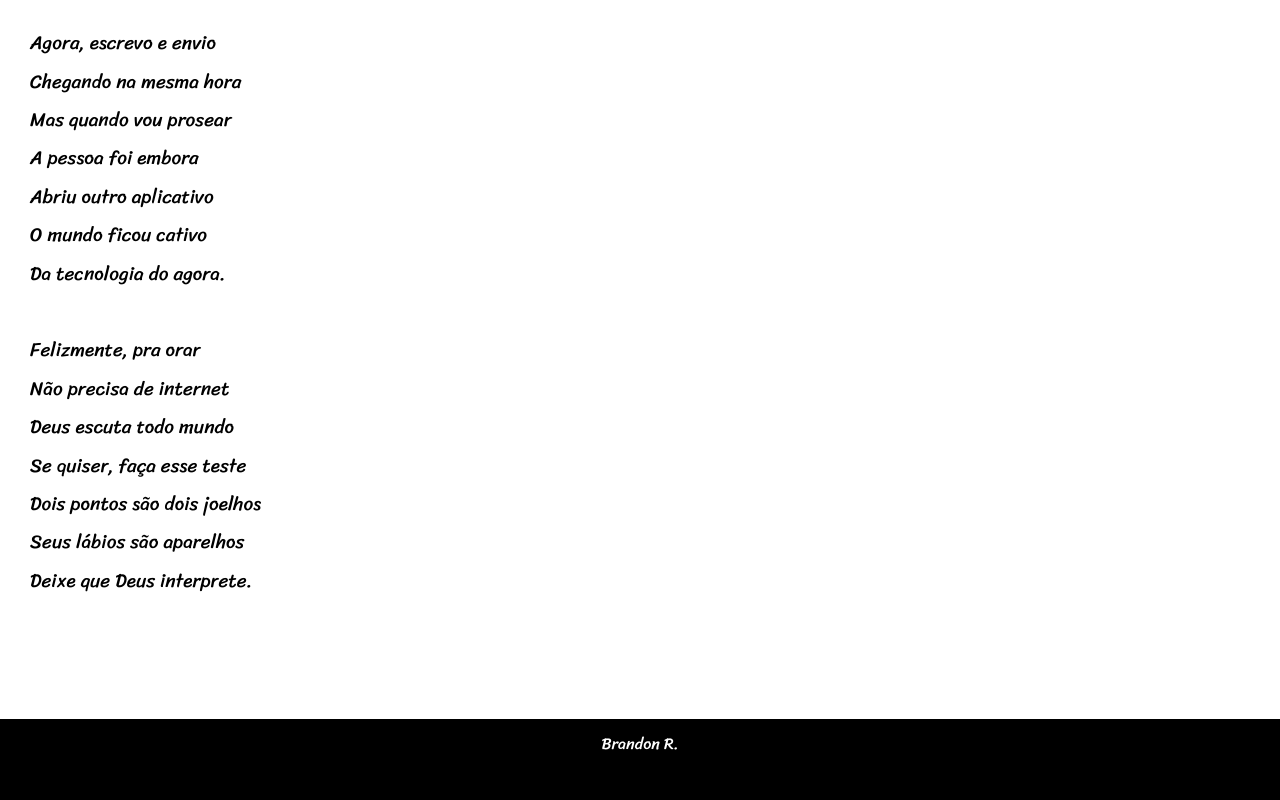
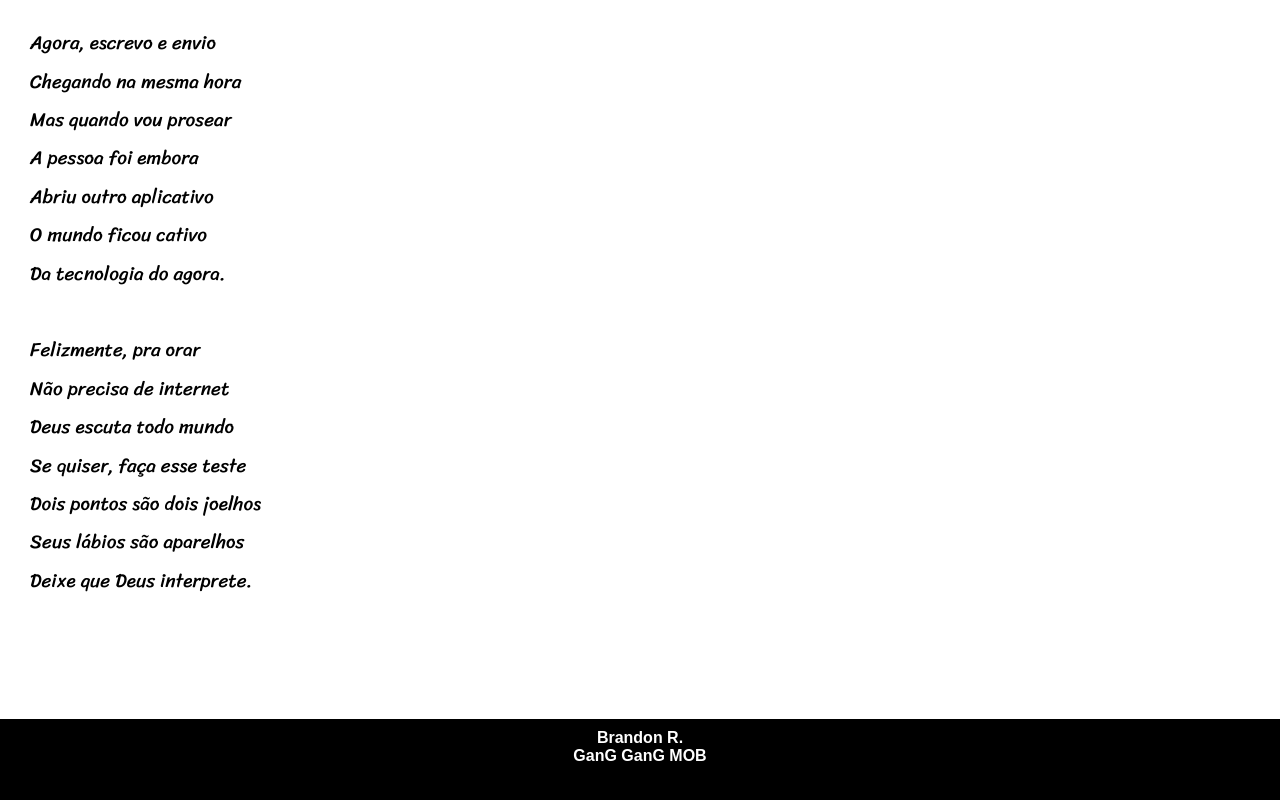
Before and after one commit to BrandonOficial/desafio12, a plain HTML site: page index.html in a window 1280 px wide. Shown: the part 2440-3240 px from the top of the page. Drawn offline with Linux system fonts and the light colour scheme.

Commit message:
completed

```diff
--- a/estilo/style.css
+++ b/estilo/style.css
@@ -73,7 +73,9 @@ footer {
     color: white;
     padding: 10px;
     height: 100px;
-    font-family: var(--font3);
+    font-family: Arial, Helvetica, sans-serif;
+    font-weight: bolder;
+    text-shadow: 2px 2px 0px black;
 }
 section#img1 { background-image: url('../imagens/background001.jpg');
    background-position: right center;
--- a/index.html
+++ b/index.html
@@ -52,7 +52,7 @@
         </p>
 
         <p>
-            Pra piorar a liguagem <br>
+            Pra piorar a liguagem gangs <br>
             O emoticom é um risco <br>
             Tem símbolo para tudo <br>
             Ponto e vírgula e um asterisco <br>
@@ -93,10 +93,11 @@
            Deus escuta todo mundo <br>
            Se quiser, faça esse teste <br>
            Dois pontos são dois joelhos <br>
-           Seus lábios são aparelhos <br>
+           Seus lábios são aparelhos  <br>
            Deixe que Deus interprete.
        </p>
    </section>
-    <footer> <p>Brandon R.</p> </footer>
+    <footer> <p>Brandon R.</p>
+    <p> GanG GanG MOB</p> </footer>
 </body>
 </html>
```
